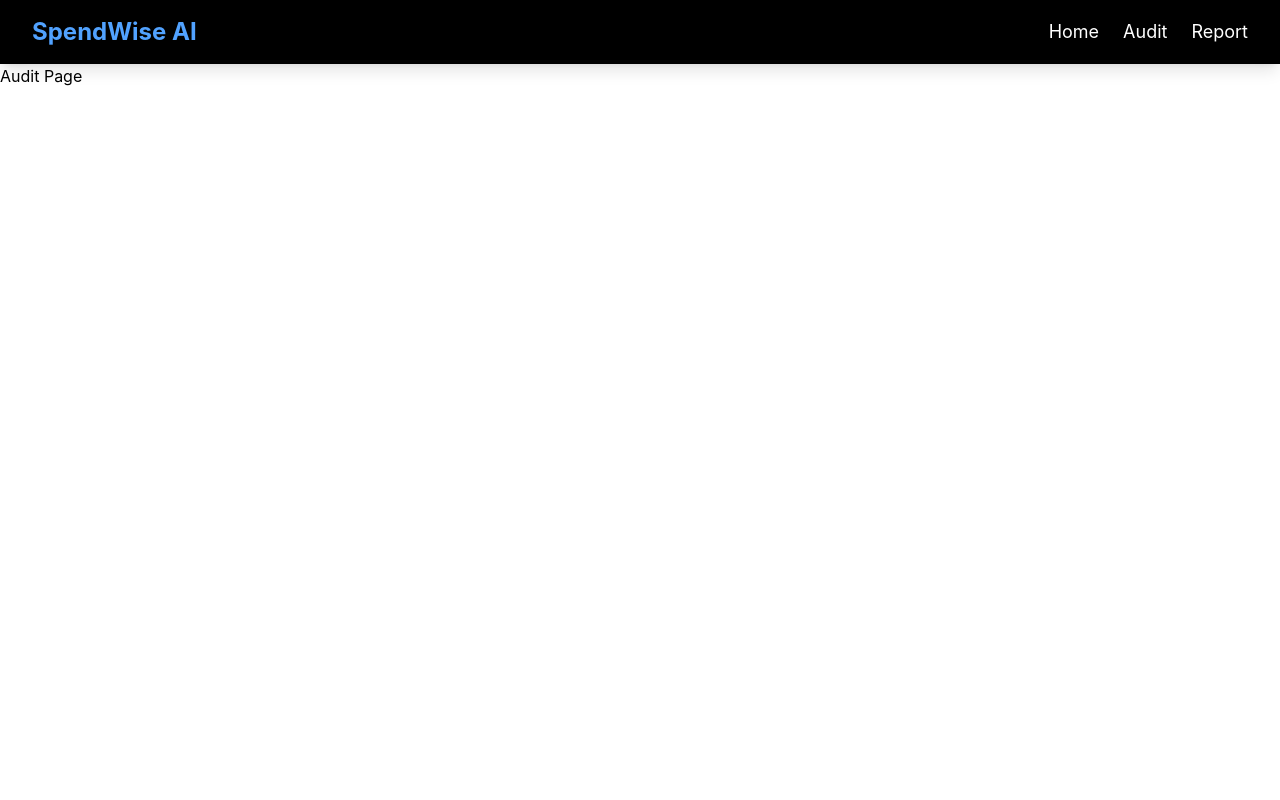
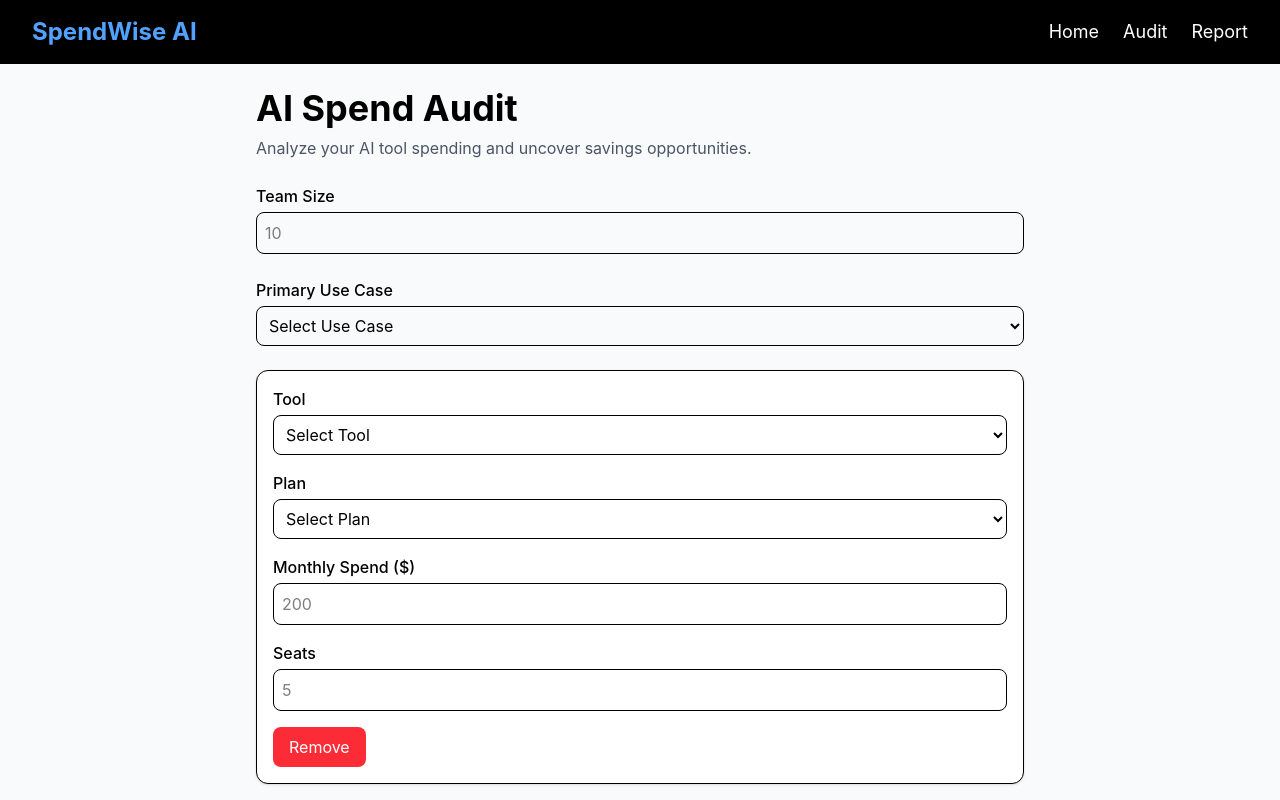
Before and after one commit to akashzone/SpendWise-AI, a React app in the folder frontend/: page /audit in a window 1280 px wide. Shown: the top 800 px of the page. Built offline with nearby package versions, Linux system fonts and the light colour scheme; the HTML template or start-up script is replaced by a standard one.

Commit message:
feat: implement dynamic AI spend audit form flow

```diff
--- /dev/null
+++ b/frontend/src/components/ToolCard.jsx
@@ -0,0 +1,102 @@
+import { toolsData } from "../data/tools";
+
+const ToolCard = ({
+  toolData,
+  index,
+  updateTool,
+  removeTool
+}) => {
+  return (
+    <div className="border rounded-xl p-4 space-y-4 bg-white shadow-sm">
+
+      <div>
+        <label className="block mb-1 font-medium">
+          Tool
+        </label>
+
+        <select
+          value={toolData.tool}
+          onChange={(e) =>
+            updateTool(index, "tool", e.target.value)
+          }
+          className="w-full border p-2 rounded-lg"
+        >
+          <option value="">Select Tool</option>
+
+          {Object.keys(toolsData).map((tool) => (
+            <option key={tool} value={tool}>
+              {tool}
+            </option>
+          ))}
+        </select>
+      </div>
+
+      <div>
+        <label className="block mb-1 font-medium">
+          Plan
+        </label>
+
+        <select
+          value={toolData.plan}
+          onChange={(e) =>
+            updateTool(index, "plan", e.target.value)
+          }
+          className="w-full border p-2 rounded-lg"
+        >
+          <option value="">Select Plan</option>
+
+          {toolData.tool &&
+            toolsData[toolData.tool].map((plan) => (
+              <option key={plan} value={plan}>
+                {plan}
+              </option>
+            ))}
+        </select>
+      </div>
+
+      {/* Monthly Spend */}
+      <div>
+        <label className="block mb-1 font-medium">
+          Monthly Spend ($)
+        </label>
+
+        <input
+          type="number"
+          value={toolData.monthlySpend}
+          onChange={(e) =>
+            updateTool(index, "monthlySpend", e.target.value)
+          }
+          className="w-full border p-2 rounded-lg"
+          placeholder="200"
+        />
+      </div>
+
+      {/* Seats */}
+      <div>
+        <label className="block mb-1 font-medium">
+          Seats
+        </label>
+
+        <input
+          type="number"
+          value={toolData.seats}
+          onChange={(e) =>
+            updateTool(index, "seats", e.target.value)
+          }
+          className="w-full border p-2 rounded-lg"
+          placeholder="5"
+        />
+      </div>
+
+      {/* Remove Button */}
+      <button
+        onClick={() => removeTool(index)}
+        className="bg-red-500 text-white px-4 py-2 rounded-lg"
+      >
+        Remove
+      </button>
+    </div>
+  );
+};
+
+export default ToolCard;
--- a/frontend/src/components/pages/Audit.jsx
+++ /dev/null
@@ -1,9 +0,0 @@
-const Audit = () => {
-  return (
-    <div>
-      <h1>Audit Page</h1>
-    </div>
-  );
-};
-
-export default Audit;
--- /dev/null
+++ b/frontend/src/data/tools.js
@@ -0,0 +1,8 @@
+export const toolsData = {
+  ChatGPT: ["Plus", "Team", "Enterprise", "API"],
+  Claude: ["Pro", "Max", "Team", "Enterprise", "API"],
+  Cursor: ["Hobby", "Pro", "Business", "Enterprise"],
+  GitHubCopilot: ["Individual", "Business", "Enterprise"],
+  Gemini: ["Pro", "Ultra", "API"],
+  Windsurf: ["Free", "Pro", "Teams"]
+};
--- /dev/null
+++ b/frontend/src/pages/Audit.jsx
@@ -0,0 +1,163 @@
+import { useEffect, useState } from "react";
+import ToolCard from "../components/ToolCard";
+
+const Audit = () => {
+  const [auditData, setAuditData] = useState({
+    teamSize: "",
+    useCase: "",
+    tools: [
+      {
+        tool: "",
+        plan: "",
+        monthlySpend: "",
+        seats: ""
+      }
+    ]
+  });
+
+  // Load localStorage
+  useEffect(() => {
+    const savedData = localStorage.getItem("auditData");
+
+    if (savedData) {
+      setAuditData(JSON.parse(savedData));
+    }
+  }, []);
+
+  // Save localStorage
+  useEffect(() => {
+    localStorage.setItem(
+      "auditData",
+      JSON.stringify(auditData)
+    );
+  }, [auditData]);
+
+  // Update team size/use case
+  const handleChange = (e) => {
+    setAuditData({
+      ...auditData,
+      [e.target.name]: e.target.value
+    });
+  };
+
+  // Update tool fields
+  const updateTool = (index, field, value) => {
+    const updatedTools = [...auditData.tools];
+
+    updatedTools[index][field] = value;
+
+    setAuditData({
+      ...auditData,
+      tools: updatedTools
+    });
+  };
+
+  // Add new tool card
+  const addTool = () => {
+    setAuditData({
+      ...auditData,
+      tools: [
+        ...auditData.tools,
+        {
+          tool: "",
+          plan: "",
+          monthlySpend: "",
+          seats: ""
+        }
+      ]
+    });
+  };
+
+  // Remove tool card
+  const removeTool = (index) => {
+    const updatedTools = auditData.tools.filter(
+      (_, i) => i !== index
+    );
+
+    setAuditData({
+      ...auditData,
+      tools: updatedTools
+    });
+  };
+
+  return (
+    <div className="min-h-screen bg-gray-50 p-6">
+
+      <div className="max-w-3xl mx-auto space-y-6">
+
+        <div>
+          <h1 className="text-4xl font-bold">
+            AI Spend Audit
+          </h1>
+
+          <p className="text-gray-600 mt-2">
+            Analyze your AI tool spending and uncover savings opportunities.
+          </p>
+        </div>
+
+        <div>
+          <label className="block mb-1 font-medium">
+            Team Size
+          </label>
+
+          <input
+            type="number"
+            name="teamSize"
+            value={auditData.teamSize}
+            onChange={handleChange}
+            className="w-full border p-2 rounded-lg"
+            placeholder="10"
+          />
+        </div>
+
+        <div>
+          <label className="block mb-1 font-medium">
+            Primary Use Case
+          </label>
+
+          <select
+            name="useCase"
+            value={auditData.useCase}
+            onChange={handleChange}
+            className="w-full border p-2 rounded-lg"
+          >
+            <option value="">Select Use Case</option>
+            <option value="coding">Coding</option>
+            <option value="writing">Writing</option>
+            <option value="research">Research</option>
+            <option value="data">Data</option>
+            <option value="mixed">Mixed</option>
+          </select>
+        </div>
+
+        <div className="space-y-4">
+          {auditData.tools.map((tool, index) => (
+            <ToolCard
+              key={index}
+              toolData={tool}
+              index={index}
+              updateTool={updateTool}
+              removeTool={removeTool}
+            />
+          ))}
+        </div>
+
+        <button
+          onClick={addTool}
+          className="bg-black text-white px-5 py-3 rounded-lg"
+        >
+          + Add Tool
+        </button>
+
+        <button
+          className="w-full bg-blue-600 text-white py-3 rounded-lg text-lg font-medium"
+        >
+          Generate Audit
+        </button>
+
+      </div>
+    </div>
+  );
+};
+
+export default Audit;
```
Also changed, not shown: frontend/src/App.jsx (+3 -6 lines), frontend/src/pages/Home.jsx (renamed from frontend/src/components/pages/Home.jsx), frontend/src/pages/Report.jsx (renamed from frontend/src/components/pages/Report.jsx).
